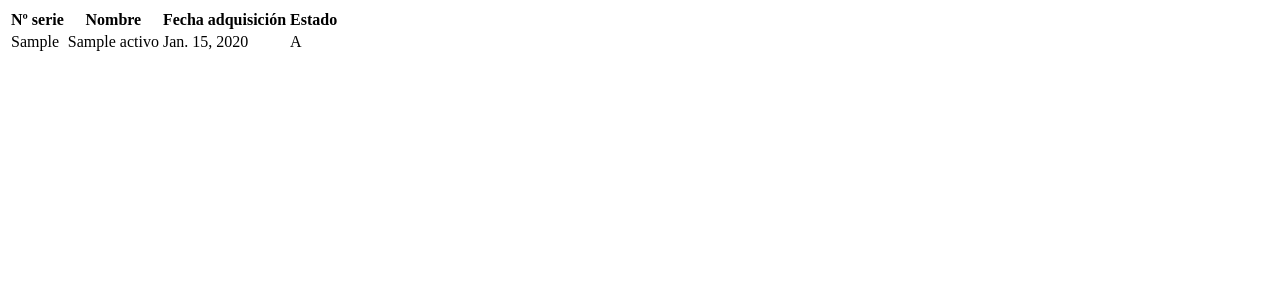
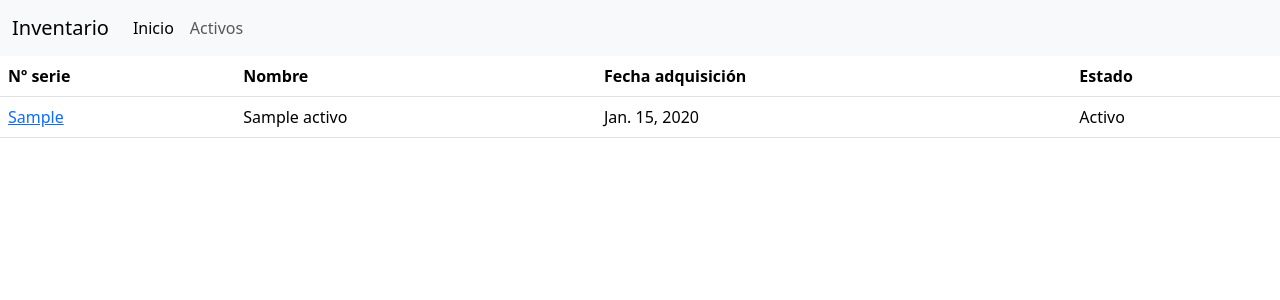
Before and after one commit to Curso-Python-Django-2025-02/inventario-django, a Django app: page /activos/ in a window 1280 px wide. Shown: the top 300 px of the page. Run offline with Django 5.2, Linux system fonts and the light colour scheme; tables that the repository leaves empty hold one stand-in row (values such as "Sample post").

Commit message:
Jerarquía de plantillas, rutas modulares.

```diff
--- a/activos/templates/activos/activo_list.html
+++ b/activos/templates/activos/activo_list.html
@@ -1,13 +1,10 @@
-<!DOCTYPE html>
-<html lang="en">
-<head>
-    <meta charset="UTF-8">
-    <meta name="viewport" content="width=device-width, initial-scale=1.0">
-    <title>Document</title>
-</head>
-<body>
+{% extends 'base.html' %}
 
-    <table>
+{% block titulo %}Listado de activos{% endblock %}
+
+{% block contenido %}
+
+    <table class="table">
 
         <thead>
             <tr>
@@ -20,16 +17,15 @@
         <tbody>
             {% for obj in object_list %}
             <tr>
-                <td>{{obj.num_serie}}</td>
+                <td>
+                    <a href="{% url 'activos:detail' obj.id %}">{{obj.num_serie}}</a>
+                </td>
                 <td>{{obj.nombre}}</td>
                 <td>{{obj.fecha_adquisicion}}</td>
-                <td>{{obj.estado}}</td>
+                <td>{{obj.get_estado_display}}</td>
             </tr>
             {% endfor %}
 
         </tbody>
     </table>
-
-
-</body>
-</html>
+{% endblock %}
--- a/activos/urls.py
+++ b/activos/urls.py
@@ -2,7 +2,8 @@ from django.urls import path
 
 from activos.views import ActivoDetailView, ActivoListView
 
+app_name = 'activos'
 urlpatterns = [
-    path('', ActivoListView.as_view(), name='activos:index'),
-    path('<int:pk>/', ActivoDetailView.as_view(), name='activos:detail'),
+    path('', ActivoListView.as_view(), name='index'),
+    path('<int:pk>/', ActivoDetailView.as_view(), name='detail'),
 ]
--- a/inventario/settings.py
+++ b/inventario/settings.py
@@ -55,7 +55,7 @@ ROOT_URLCONF = 'inventario.urls'
 TEMPLATES = [
     {
         'BACKEND': 'django.template.backends.django.DjangoTemplates',
-        'DIRS': [],
+        'DIRS': [ BASE_DIR / 'templates' ],
         'APP_DIRS': True,
         'OPTIONS': {
             'context_processors': [
--- a/inventario/urls.py
+++ b/inventario/urls.py
@@ -15,9 +15,11 @@ Including another URLconf
     2. Add a URL to urlpatterns:  path('blog/', include('blog.urls'))
 """
 from django.contrib import admin
+from django.shortcuts import redirect
 from django.urls import include, path
 
 urlpatterns = [
     path('admin/', admin.site.urls),
-    path('activos/', include('activos.urls')),
+    path('activos/', include('activos.urls', namespace='activos')),
+    path('', lambda _: redirect('activos:index'), name='home'),
 ]
--- /dev/null
+++ b/templates/base.html
@@ -0,0 +1,14 @@
+<!DOCTYPE html>
+<html lang="en">
+<head>
+    <meta charset="UTF-8">
+    <meta name="viewport" content="width=device-width, initial-scale=1.0">
+    <title>{% block titulo %}{% endblock %}</title>
+    <link href="https://cdn.jsdelivr.net/npm/bootstrap@5.3.3/dist/css/bootstrap.min.css" rel="stylesheet" integrity="sha384-QWTKZyjpPEjISv5WaRU9OFeRpok6YctnYmDr5pNlyT2bRjXh0JMhjY6hW+ALEwIH" crossorigin="anonymous">
+</head>
+<body>
+{% include 'navegacion.html' %}
+{% block contenido %}{% endblock %}
+<script src="https://cdn.jsdelivr.net/npm/bootstrap@5.3.3/dist/js/bootstrap.bundle.min.js" integrity="sha384-YvpcrYf0tY3lHB60NNkmXc5s9fDVZLESaAA55NDzOxhy9GkcIdslK1eN7N6jIeHz" crossorigin="anonymous"></script>
+</body>
+</html>
--- /dev/null
+++ b/templates/navegacion.html
@@ -0,0 +1,14 @@
+<nav class="navbar navbar-expand-lg bg-body-tertiary">
+    <div class="container-fluid">
+      <a class="navbar-brand" href="#">Inventario</a>
+      <button class="navbar-toggler" type="button" data-bs-toggle="collapse" data-bs-target="#navbarNavAltMarkup" aria-controls="navbarNavAltMarkup" aria-expanded="false" aria-label="Toggle navigation">
+        <span class="navbar-toggler-icon"></span>
+      </button>
+      <div class="collapse navbar-collapse" id="navbarNavAltMarkup">
+        <div class="navbar-nav">
+          <a class="nav-link active" aria-current="page" href="{% url 'home' %}">Inicio</a>
+          <a class="nav-link" href="{% url 'activos:index' %}">Activos</a>
+        </div>
+      </div>
+    </div>
+  </nav>
```
Also changed, not shown: activos/templates/activos/activo_detail.html (+6 -10 lines).
